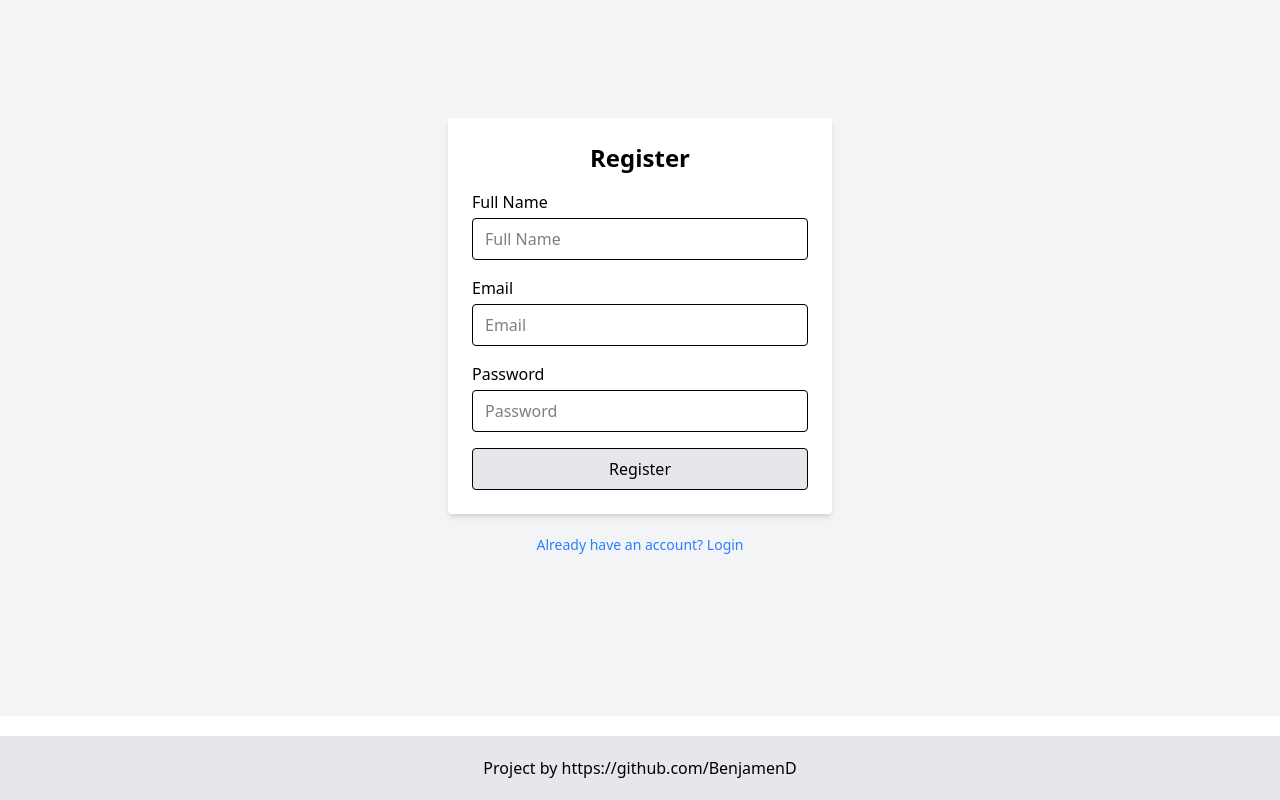
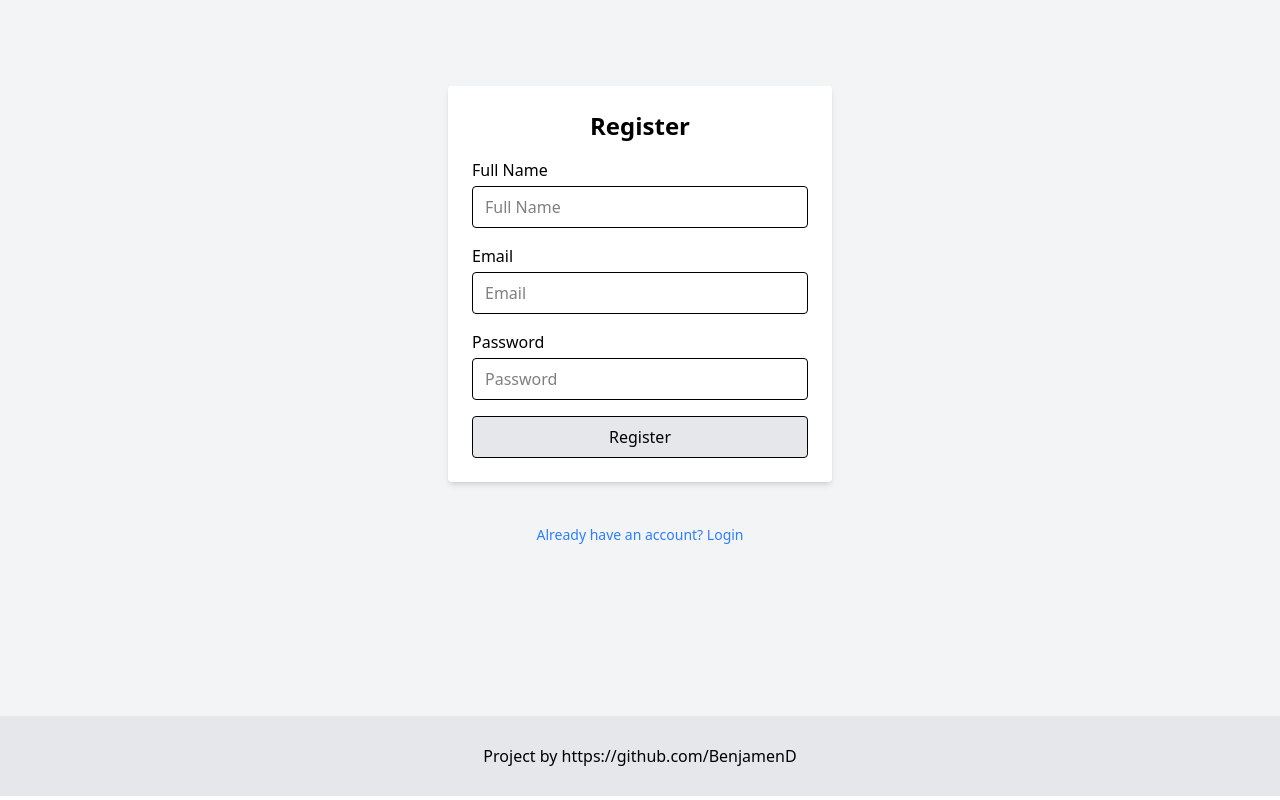
Before and after one commit to BenjamenD/JobTracker, a React (Vite) app in the folder frontend/: page /register in a window 1280 px wide. Shown: the part 204-1004 px from the top of the page. Built offline with nearby package versions, Linux system fonts and the light colour scheme.

Commit message:
updated registration page styles

```diff
--- a/frontend/src/components/Footer.jsx
+++ b/frontend/src/components/Footer.jsx
@@ -2,7 +2,7 @@ import React from 'react'
 
 const Footer = () => {
   return (
-    <div className='bg-gray-200 py-5 mt-5 text-center'>
+    <div className='bg-gray-200 pb-7 pt-7 text-center'>
       Project by https://github.com/BenjamenD
     </div>
   )
--- a/frontend/src/pages/RegisterPage.jsx
+++ b/frontend/src/pages/RegisterPage.jsx
@@ -28,7 +28,7 @@ const RegisterPage = () => {
     };
 
     return (
-        <div className="min-h-screen flex items-center justify-center bg-gray-100">
+        <div className="min-h-screen flex items-center justify-center bg-gray-100 flex-col">
             <form
                 onSubmit={handleSubmit}
                 className="bg-white p-6 rounded shadow-md w-full max-w-sm"
@@ -85,8 +85,9 @@ const RegisterPage = () => {
                 </button>
             </form>
 
-            <div className="absolute bottom-10 text-center w-full">
-                {errorMsg && (<div className='text-red-800 my-2 text-center'>{errorMsg}</div>)}
+            {errorMsg && (<div className='text-red-800 mb-2 mt-5 text-center'>{errorMsg}</div>)}
+
+            <div className="text-center w-full mt-10">
                 <button
                     onClick={() => navigate('/login')}
                     className="text-sm text-blue-500 hover:text-blue-700"
```
